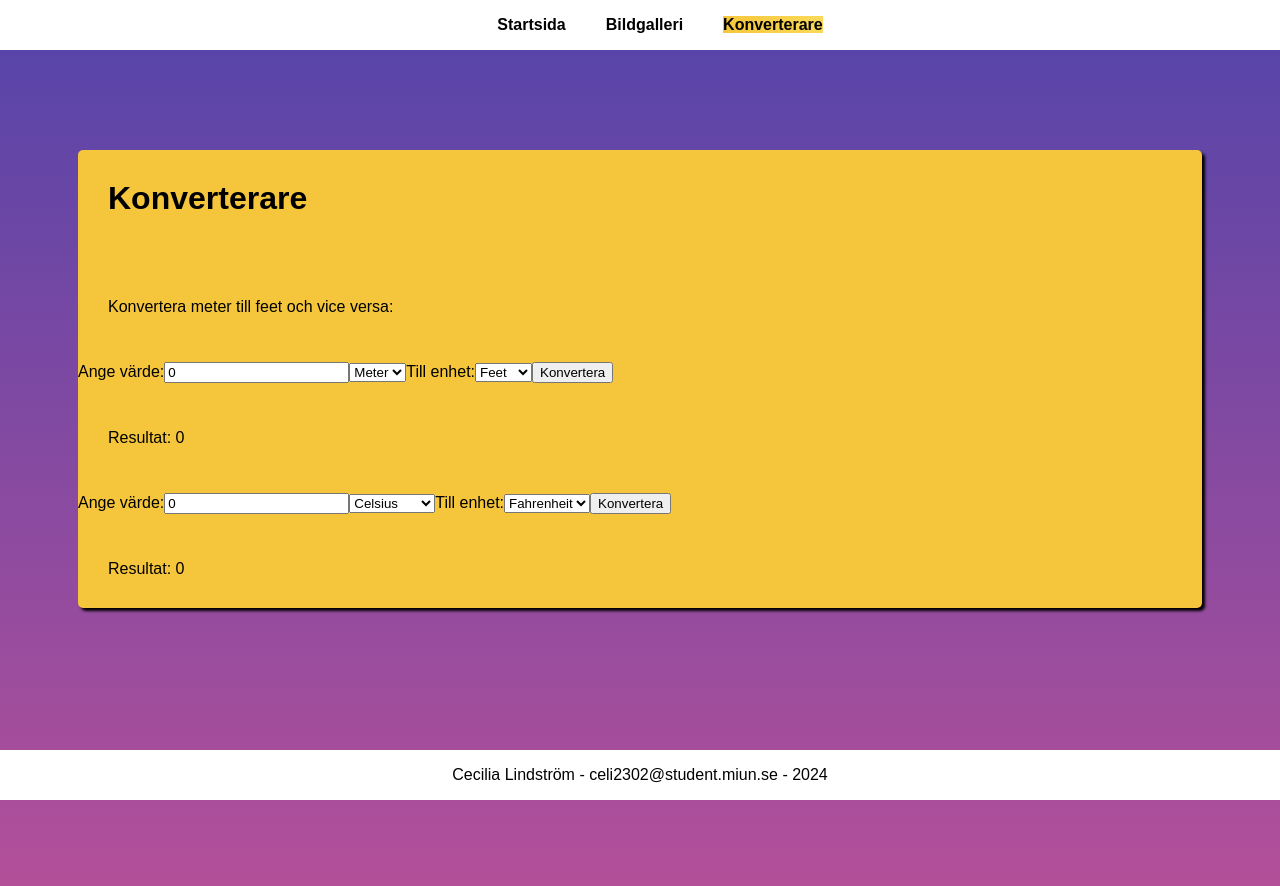
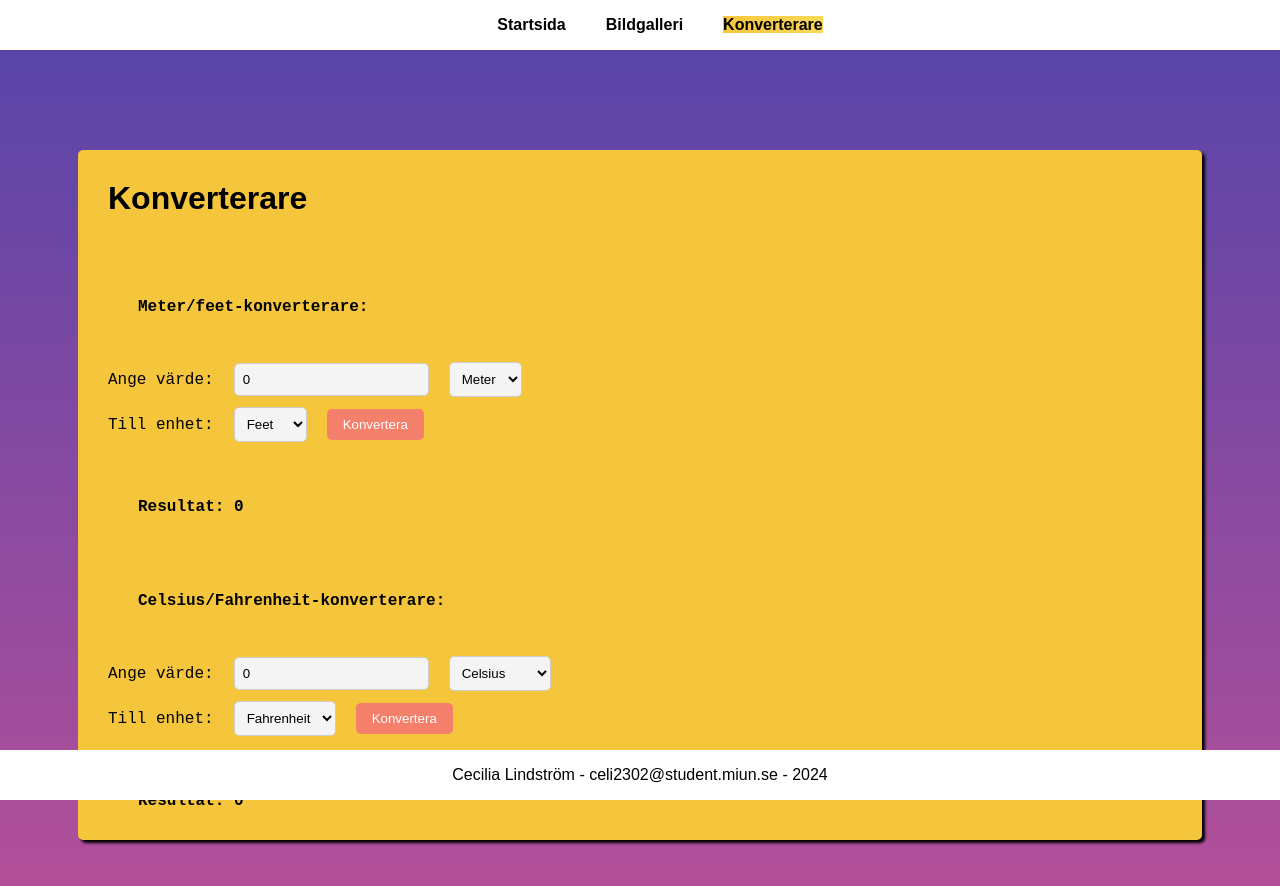
Before and after one commit to godcilla96/angular_ett, an Angular app: page /converter in a window 1280 px wide. Shown: the top 886 px of the page. Built offline with nearby package versions, Linux system fonts and the light colour scheme.

Commit message:
Stylat konverteraren

```diff
--- a/src/app/converter/converter.component.html
+++ b/src/app/converter/converter.component.html
@@ -1,15 +1,17 @@
 <h1>Konverterare</h1>
 
-<p>Konvertera meter till feet och vice versa:</p>
 
-<div>
+
+<div class = "converter input-row">
+    <p>Meter/feet-konverterare:</p>
     <label for="inputValue1">Ange värde:</label>
     <input type="number" id="inputValue1" [(ngModel)]="inputValue1">
     <select [(ngModel)]="inputUnit1">
         <option value="meter">Meter</option>
         <option value="feet">Feet</option>
     </select>
-
+</div>
+<div class = "converter input-row">
     <label for="outputUnit1">Till enhet:</label>
     <select [(ngModel)]="outputUnit1">
         <option value="feet">Feet</option>
@@ -21,14 +23,18 @@
     <p>Resultat: {{ convertedValue1 }} </p>
 </div>
 
-<div>
+
+
+<div class = "converter input-row">
+    <p>Celsius/Fahrenheit-konverterare:</p>
     <label for="inputValue2">Ange värde:</label>
     <input type="number" id="inputValue2" [(ngModel)]="inputValue2">
     <select [(ngModel)]="inputUnit2">
         <option value="celsius">Celsius</option>
         <option value="fahrenheit">Fahrenheit</option>
     </select>
-
+</div>
+<div class = "converter input-row">
     <label for="outputUnit2">Till enhet:</label>
     <select [(ngModel)]="outputUnit2">
         <option value="fahrenheit">Fahrenheit</option>
--- a/src/app/converter/converter.component.scss
+++ b/src/app/converter/converter.component.scss
@@ -0,0 +1,38 @@
+.converter {
+    font-family:'Courier New', Courier, monospace;
+    padding-left: 30px;
+    padding-right: 30px;
+    p {
+        font-weight: bolder;
+    }
+
+}
+
+input[type="number"], select {
+    background-color: #f4f4f4;
+    border: 1px solid #ccc;
+    border-radius: 5px;
+    padding: 8px;
+    margin-bottom: 10px;
+    margin-left: 20px;
+}
+
+input[type="number"]:focus, select:focus {
+    border-color: #f47f6b;
+    box-shadow: 0 0 5px #53231b;
+}
+
+
+button {
+    background-color: #f47f6b;
+    color: #fff;
+    border: none;
+    border-radius: 5px;
+    padding: 8px 16px;
+    cursor: pointer;
+    margin-left: 20px;
+}
+
+button:hover {
+    background-color: #5344A9;
+}
```
